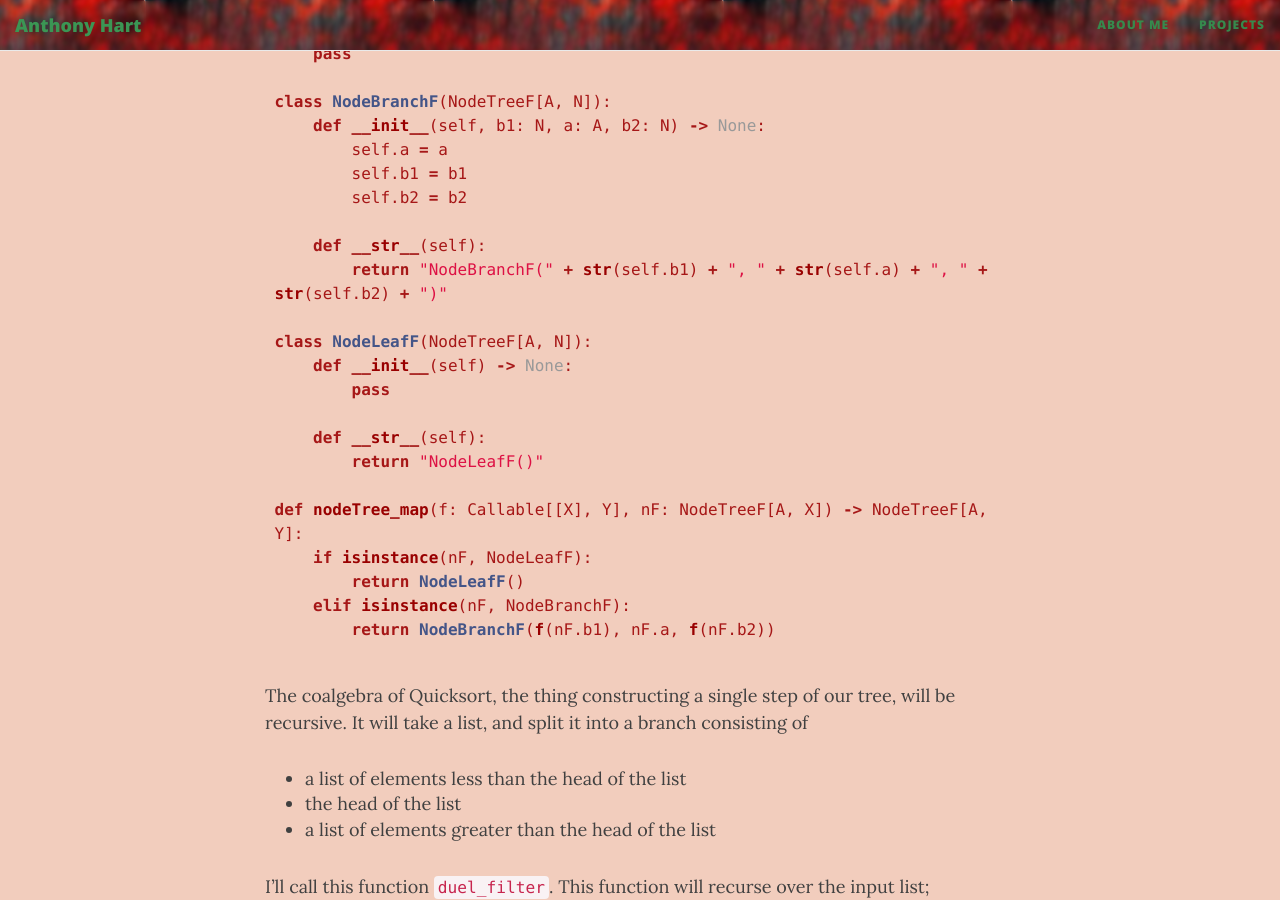
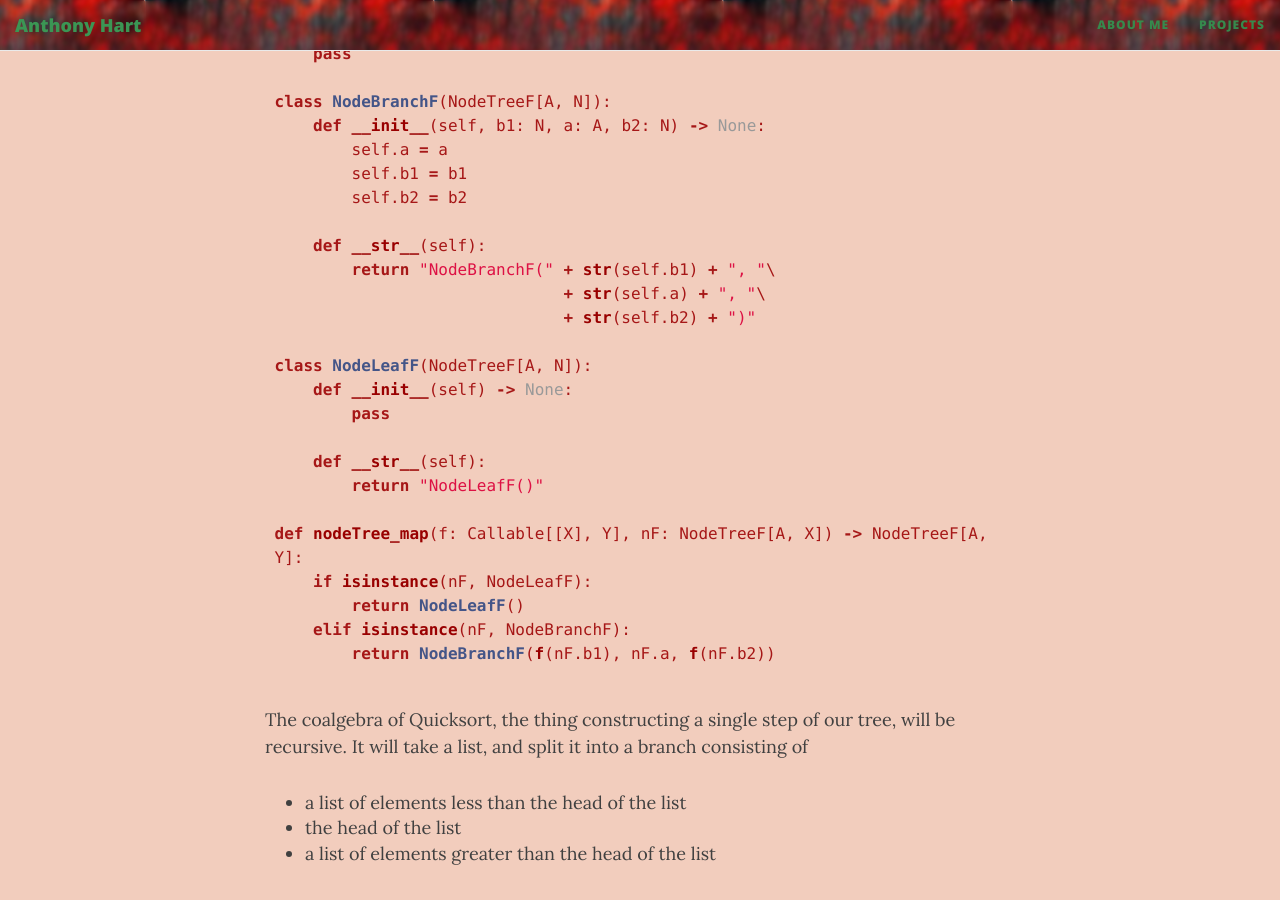
Before and after one commit to AHartNtkn/AHartNtkn.github.io, a Jekyll site: the page built from _posts/2020-04-07-Sorting-Lists-Recursively;-The-Easy-Way.md, in a window 1280 px wide and 900 px high, scrolled down 13218 px. Built offline with Jekyll 4.4.1, drawn with Linux system fonts in a browser that asks for light colours; nearby versions of some CDN libraries.

Commit message:
Nicer spacing.

```diff
--- a/_posts/2020-04-07-Sorting-Lists-Recursively;-The-Easy-Way.md
+++ b/_posts/2020-04-07-Sorting-Lists-Recursively;-The-Easy-Way.md
@@ -430,7 +430,9 @@ class NodeBranchF(NodeTreeF[A, N]):
         self.b2 = b2
 
     def __str__(self):
-        return "NodeBranchF(" + str(self.b1) + ", " + str(self.a) + ", " + str(self.b2) + ")"
+        return "NodeBranchF(" + str(self.b1) + ", "\
+                              + str(self.a) + ", "\
+                              + str(self.b2) + ")"
 
 class NodeLeafF(NodeTreeF[A, N]):
     def __init__(self) -> None:
```
